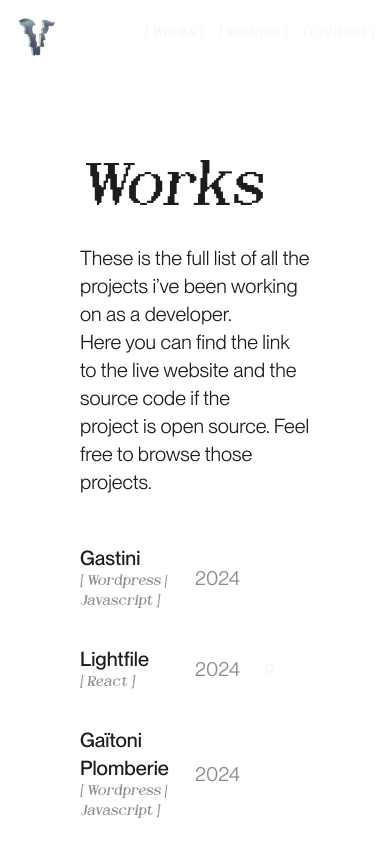
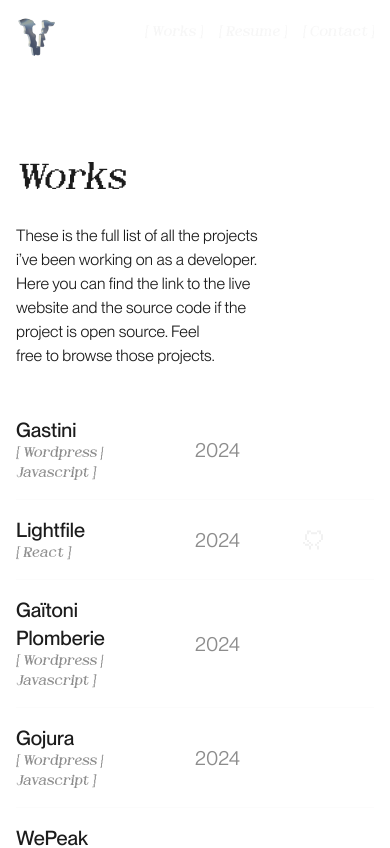
Before and after one commit to pommito/Portfolio-2024, a Next.js app: page /works in a window 390 px wide. Shown: the top 848 px of the page. Built offline with nearby package versions, Linux system fonts and the light colour scheme.

Commit message:
Styling(Works) : responsiv is done for this page

```diff
--- a/src/app/works/page.tsx
+++ b/src/app/works/page.tsx
@@ -1,18 +1,13 @@
 import TextReveal from '@/components/animations/TextReveal';
 import WorkListItem from '@/components/WorkListItem';
 
-import { works } from '@/data/works';
+import { works, paragraph } from '@/data/works';
 
 export default function Works() {
-  const paragraph = `
-  These is the full list of all the projects i’ve been working on as a developer.
-  Here you can find the link to the live website and the source code if the
-  project is open source. Feel free to browse those projects.
-  `;
   return (
-    <main className="font-pp px-20 pt-40">
-      <h1 className="font-dot text-6xl mb-6">Works</h1>
-      <p className="text-xl mb-8">
+    <main className="font-pp px-4 sm:px-20 pt-40">
+      <h1 className="font-dot  text-4xl mb-6 sm:text-6xl">Works</h1>
+      <p className="mb-8 text-balance sm:text-xl">
         <TextReveal text={paragraph} />
       </p>
       <ul>
--- a/src/components/ResumeListItem.tsx
+++ b/src/components/ResumeListItem.tsx
@@ -5,7 +5,7 @@ import { useEffect, useRef, useState } from 'react';
 
 type ResumeListItemPropsType = experienceType;
 
-export default function ResumeListItem({ title, date, company, techs, index }: ResumeListItemPropsType) {
+export default function ResumeListItem({ title, date, company, techs }: ResumeListItemPropsType) {
   const [isVisible, setIsVisible] = useState(false);
   const ref = useRef<HTMLLIElement>(null);
 
--- a/src/components/WorkListItem.tsx
+++ b/src/components/WorkListItem.tsx
@@ -1,23 +1,61 @@
+'use client';
+
+import { useEffect, useRef, useState } from 'react';
 import Link from 'next/link';
 import Image from 'next/image';
-
-import { worksType } from '@/data/works';
 
 import eyeIcon from '../../public/eye.svg';
 import eyeOffIcon from '../../public/eyeOff.svg';
 import githubIcon from '../../public/github.svg';
 
+import { worksType } from '@/data/works';
+
 type WorkListItemPropsType = worksType;
 
 export default function WorkListItem({ title, techs, date, url, githubUrl }: WorkListItemPropsType) {
+  const [isVisible, setIsVisible] = useState(false);
+  const ref = useRef<HTMLLIElement>(null);
+
+  useEffect(() => {
+    const observer = new IntersectionObserver(
+      (entries, observer) => {
+        const [entry] = entries;
+
+        if (entry.isIntersecting) {
+          setIsVisible(true);
+          observer.unobserve(entry.target);
+        }
+      },
+      {
+        root: null,
+        threshold: 1,
+      }
+    );
+
+    if (ref.current) {
+      observer.observe(ref.current);
+    }
+
+    return () => {
+      if (ref.current) {
+        observer.unobserve(ref.current);
+      }
+    };
+  }, []);
+
   return (
-    <li className="flex justify-between items-center py-4 border-b border-[#f1f1f1]/20">
+    <li
+      ref={ref}
+      className={`relative flex justify-between items-center py-4 before:content-[''] before:absolute before:bottom-0 before:left-1/2 before:transform before:-translate-x-1/2 before:w-full before:h-[1px] before:bg-[#f1f1f1]/20 before:transition-transform before:duration-[1500ms] before:origin-center ease-in-out ${
+        isVisible ? 'before:scale-x-100' : 'before:scale-x-0'
+      }`}
+    >
       <div className="flex flex-col w-2/5">
         <h5 className="text-xl font-medium">{title}</h5>
         <span className="font-dot text-sm opacity-50">{techs}</span>
       </div>
       <span className="font-pp text-xl opacity-50 w-1/5">{date}</span>
-      <div className="flex gap-6 w-1/5 justify-end">
+      <div className="flex gap-6 w-1/5 justify-end items-center">
         {githubUrl && (
           <Link href={githubUrl}>
             <Image src={githubIcon} alt="github icon that redirect to the source code of the project" aria-hidden />
--- a/src/data/works.ts
+++ b/src/data/works.ts
@@ -56,3 +56,9 @@ export const works: worksType[] = [
     url: 'https://immo-lyon7.fr',
   },
 ];
+
+export const paragraph = `
+These is the full list of all the projects i’ve been working on as a developer.
+Here you can find the link to the live website and the source code if the
+project is open source. Feel free to browse those projects.
+`;
```
